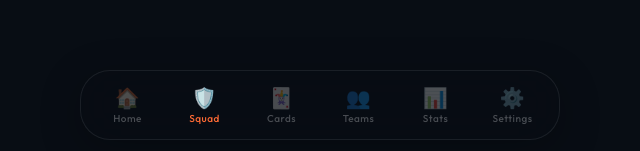
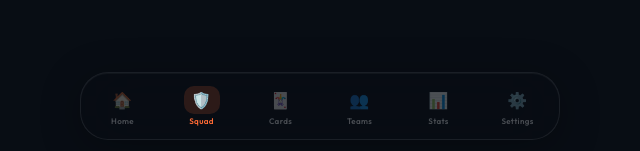
Before and after one commit to sahilkotharii/ipl-fantasy-2026, a plain HTML site: page squad.html in a window 1280 px wide. Shown: the part 646-797 px from the top of the page, 320-960 px from the left. Drawn offline with nearby package versions, Linux system fonts and the light colour scheme; no server answers.

Commit message:
squad.html

```diff
--- a/squad.html
+++ b/squad.html
@@ -34,7 +34,7 @@
         }
 
         *, *::before, *::after { box-sizing: border-box; margin: 0; padding: 0; }
-        body { font-family: var(--font-main); background: var(--bg-mesh); background-color: var(--bg); min-height: 100vh; color: var(--text-primary); padding-bottom: calc(var(--nav-h) + 20px); transition: background-color var(--transition), color var(--transition); }
+        body { font-family: var(--font-main); background: var(--bg-mesh); background-color: var(--bg); min-height: 100vh; color: var(--text-primary); padding-bottom: calc(68px + 14px + 28px); transition: background-color var(--transition), color var(--transition); }
 
         .topbar { display: flex; justify-content: space-between; align-items: flex-start; padding: 28px 20px 16px; }
         .topbar-left .greeting { font-size: 12px; font-weight: 600; letter-spacing: 0.1em; text-transform: uppercase; color: var(--accent); margin-bottom: 3px; }
@@ -109,10 +109,35 @@
         .empty-state { padding: 30px 20px; text-align: center; color: var(--text-muted); font-size: 14px; }
 
         /* ─── BOTTOM NAV ──────────────────────────────── */
-        .bottom-nav { position: fixed; bottom: 14px; left: 50%; transform: translateX(-50%); width: calc(100% - 32px); max-width: 480px; background: var(--nav-bg); backdrop-filter: blur(28px); -webkit-backdrop-filter: blur(28px); border: 1px solid var(--glass-border); border-radius: 30px; display: flex; justify-content: space-around; padding: 10px 8px; box-shadow: 0 10px 40px rgba(0,0,0,0.25); z-index: 50; }
-        .nav-item { text-align: center; color: var(--text-muted); text-decoration: none; font-size: 10px; font-weight: 500; letter-spacing: 0.05em; transition: all var(--transition); flex: 1; padding: 4px 0; border-radius: 20px; }
+                .bottom-nav {
+            position: fixed;
+            bottom: 14px;
+            left: 50%; transform: translateX(-50%);
+            width: calc(100% - 28px); max-width: 480px;
+            height: 68px;
+            background: var(--nav-bg);
+            backdrop-filter: blur(32px); -webkit-backdrop-filter: blur(32px);
+            border: 1px solid var(--border2, var(--glass-border));
+            border-radius: 28px;
+            display: flex; justify-content: space-around; align-items: center;
+            padding: 6px 2px;
+            box-shadow: 0 8px 40px rgba(0,0,0,.28), inset 0 1px 0 rgba(255,255,255,.04);
+            z-index: 100;
+        }
+        .nav-item {
+            text-align: center; color: var(--text-muted, var(--text-3)); text-decoration: none;
+            font-size: 8px; font-weight: 600; letter-spacing: .04em;
+            flex: 1; display: flex; flex-direction: column; align-items: center; gap: 2px;
+            transition: color 0.24s cubic-bezier(0.4,0,0.2,1);
+        }
         .nav-item.active { color: var(--accent); }
-        .nav-icon { font-size: 20px; display: block; margin-bottom: 2px; }
+        .nav-icon-wrap {
+            width: 36px; height: 28px; border-radius: 10px;
+            display: flex; align-items: center; justify-content: center;
+            transition: background 0.24s cubic-bezier(0.4,0,0.2,1);
+        }
+        .nav-item.active .nav-icon-wrap { background: var(--accent-soft); }
+        .nav-icon { font-size: 16px; line-height: 1; }
     </style>
 </head>
 <body>
@@ -164,14 +189,14 @@
         </div>
     </div>
 
-        <nav class="bottom-nav">
-    <a href="dashboard.html" class="nav-item"><span class="nav-icon">🏠</span>Home</a>
-    <a href="squad.html"     class="nav-item active"><span class="nav-icon">🛡️</span>Squad</a>
-    <a href="players.html"   class="nav-item"><span class="nav-icon">🃏</span>Cards</a>
-    <a href="teams.html"     class="nav-item"><span class="nav-icon">👥</span>Teams</a>
-    <a href="stats.html"     class="nav-item"><span class="nav-icon">📊</span>Stats</a>
-    <a href="settings.html"  class="nav-item"><span class="nav-icon">⚙️</span>Settings</a>
-</nav>
+            <nav class="bottom-nav">
+        <a href="dashboard.html" class="nav-item"><div class="nav-icon-wrap"><span class="nav-icon">🏠</span></div>Home</a>
+        <a href="squad.html" class="nav-item active"><div class="nav-icon-wrap"><span class="nav-icon">🛡️</span></div>Squad</a>
+        <a href="players.html" class="nav-item"><div class="nav-icon-wrap"><span class="nav-icon">🃏</span></div>Cards</a>
+        <a href="teams.html" class="nav-item"><div class="nav-icon-wrap"><span class="nav-icon">👥</span></div>Teams</a>
+        <a href="stats.html" class="nav-item"><div class="nav-icon-wrap"><span class="nav-icon">📊</span></div>Stats</a>
+        <a href="settings.html" class="nav-item"><div class="nav-icon-wrap"><span class="nav-icon">⚙️</span></div>Settings</a>
+    </nav>
 
     <script>
         const WEB_APP_URL = "https://script.google.com/macros/s/AKfycbxe8ueJLArFFRBqnVIhYn6LBEAnHsU6El_BlKeRgXIdR5Xo4UNgLV79NiLWtQyfQpDy/exec";
```
